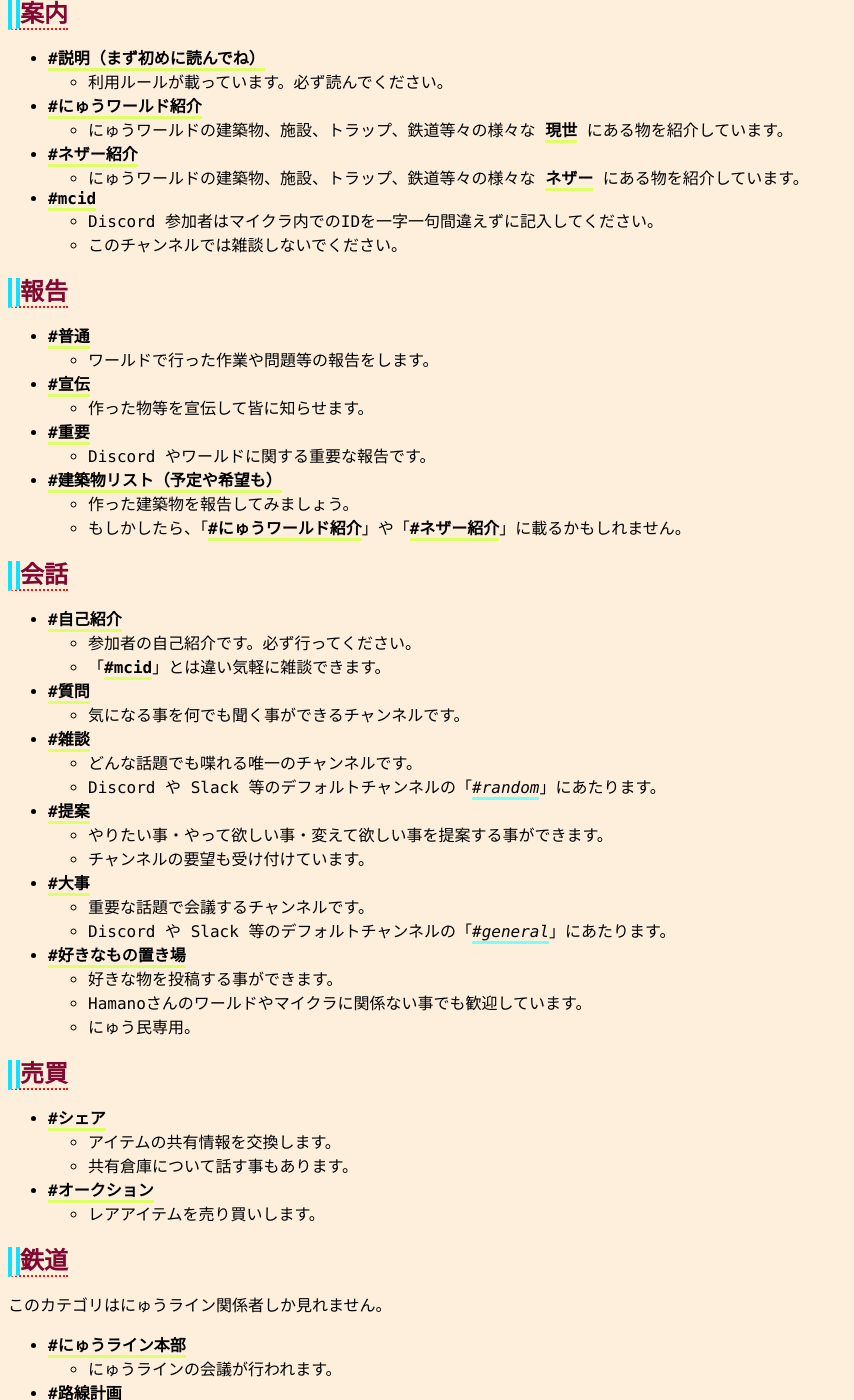
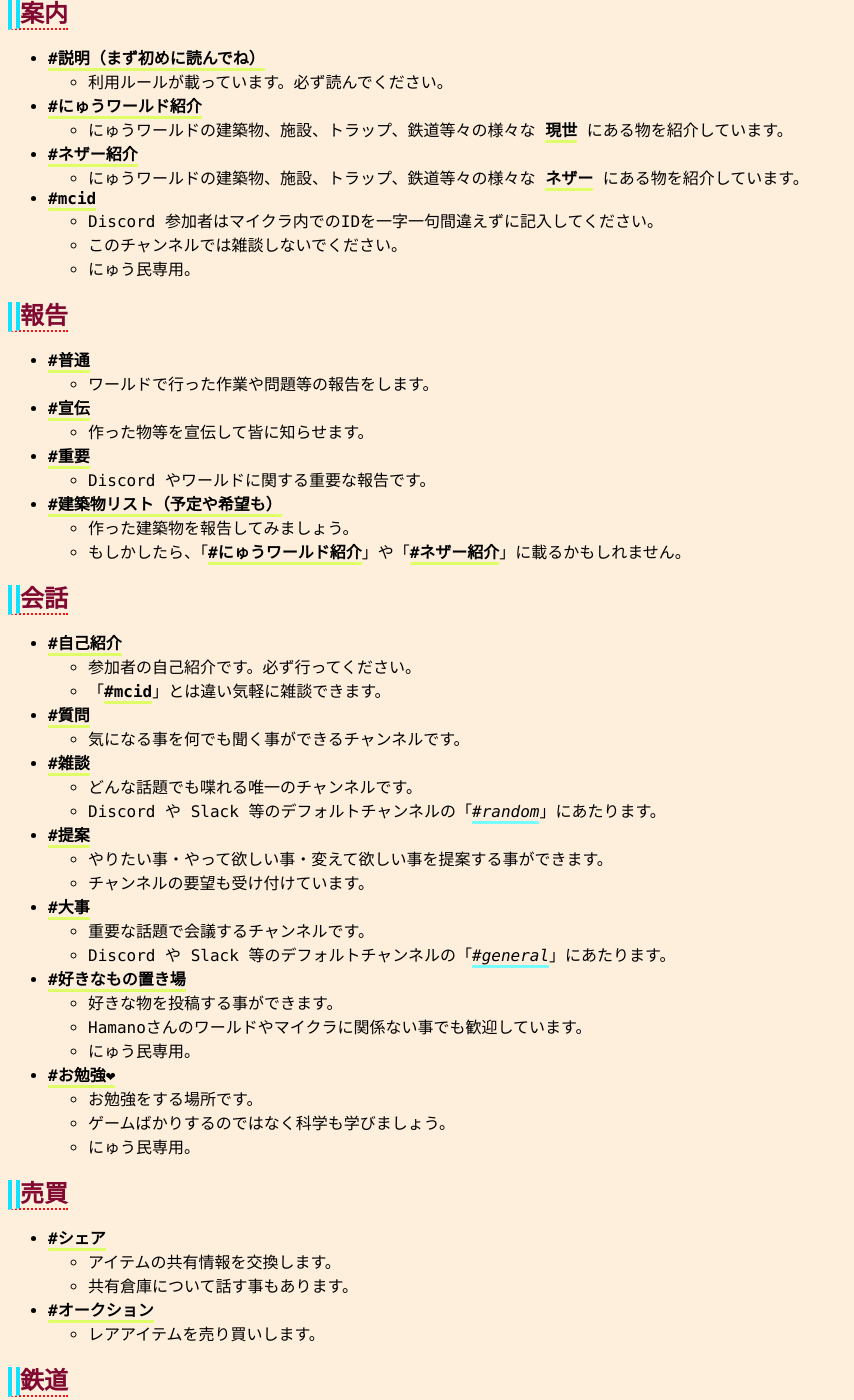
Before and after one commit to Gomadare0/nyuworld, a Jekyll site: the page built from discord.md, in a window 1280 px wide and 1400 px high, scrolled down 249 px. Shown: the whole window, without its empty margins (0-854 px from the left). Built offline with Jekyll 4.4.1, drawn with Linux system fonts in a browser that asks for light colours; some web fonts are replaced; our own code applies the rules of GitHub Pages for plain Markdown files.

Commit message:
チャンネル一覧更新

```diff
--- a/discord.md
+++ b/discord.md
@@ -15,6 +15,7 @@ authors:
 * **#mcid**
 	* Discord 参加者はマイクラ内でのIDを一字一句間違えずに記入してください。
 	* このチャンネルでは雑談しないでください。
+	* にゅう民専用。
 
 ## 報告
 * **#普通**
@@ -46,6 +47,10 @@ authors:
 	* 好きな物を投稿する事ができます。
 	* Hamanoさんのワールドやマイクラに関係ない事でも歓迎しています。
 	* にゅう民専用。
+* **#お勉強❤**
+	* お勉強をする場所です。
+	* ゲームばかりするのではなく科学も学びましょう。
+	* にゅう民専用。
 
 ## 売買
 * **#シェア**
@@ -70,3 +75,4 @@ authors:
 	* 聞き取りのみを行う方が発言する事もできます。
 * **🔊通話**
 	* **会話** カテゴリの **#雑談** と同じ役割を持つ音声会話用のチャンネルです。
+	* にゅう民専用。
```
